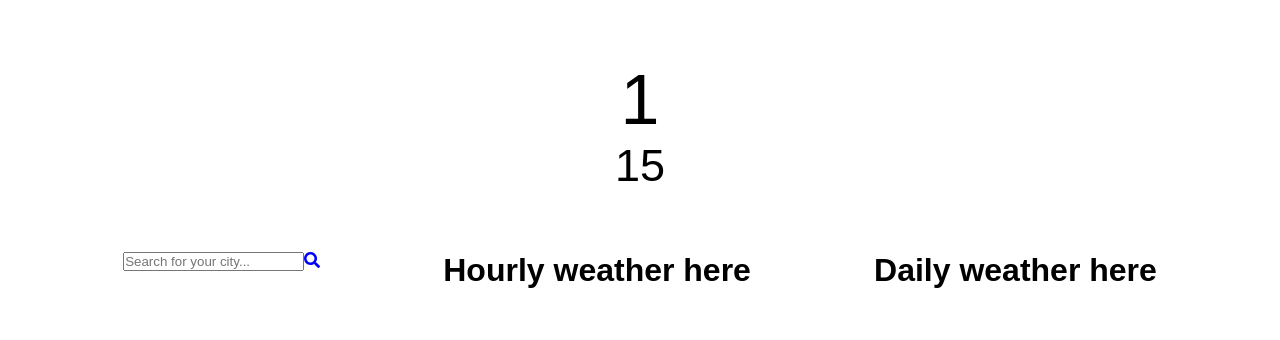
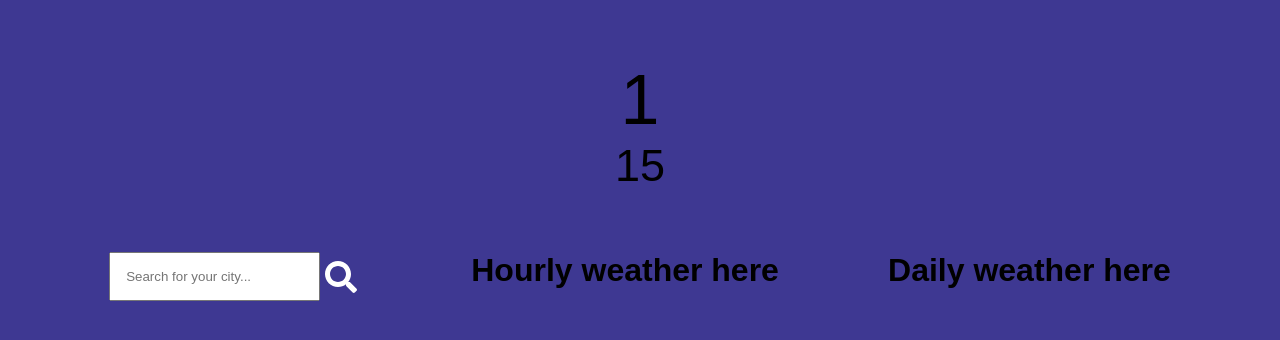
Before and after one commit to randomprogramming/weather-app, a React (Create React App) app: page /1/1 in a window 1280 px wide. Shown: the top 340 px of the page. Built offline with nearby package versions, Linux system fonts and the light colour scheme.

Commit message:
added the search button and field, made them somewhat pretty

```diff
--- a/src/App.css
+++ b/src/App.css
@@ -2,6 +2,9 @@
 	padding: 0px;
 	margin: 0px;
 	font-family: Arial, Helvetica, sans-serif;
+}
+body {
+	background-color: rgb(62, 56, 146);
 }
 
 .centered-horizontal {
--- a/src/components/SearchForm.js
+++ b/src/components/SearchForm.js
@@ -2,13 +2,19 @@ import React, { Component } from "react";
 import { FontAwesomeIcon } from "@fortawesome/react-fontawesome";
 import { faSearch } from "@fortawesome/free-solid-svg-icons";
 
+import "./css/SearchForm.css";
+
 export default class SearchForm extends Component {
+	updateCity = () => {
+		console.log("Works!");
+	};
+
 	render() {
 		return (
 			<div>
-				<input type="text" placeholder="Search for your city..."></input>
-				<span>
-					<FontAwesomeIcon icon={faSearch} color="blue" />
+				<input className="search-field" type="text" placeholder="Search for your city..."></input>
+				<span className="search-button" onClick={this.updateCity.bind(this)}>
+					<FontAwesomeIcon icon={faSearch} color="white" size="2x" />
 				</span>
 			</div>
 		);
--- /dev/null
+++ b/src/components/css/SearchForm.css
@@ -0,0 +1,11 @@
+.search-field {
+	outline: none;
+	padding: 15px;
+}
+
+.search-button {
+	position: relative;
+	padding: 5px;
+	top: 8px;
+	cursor: pointer;
+}
```
